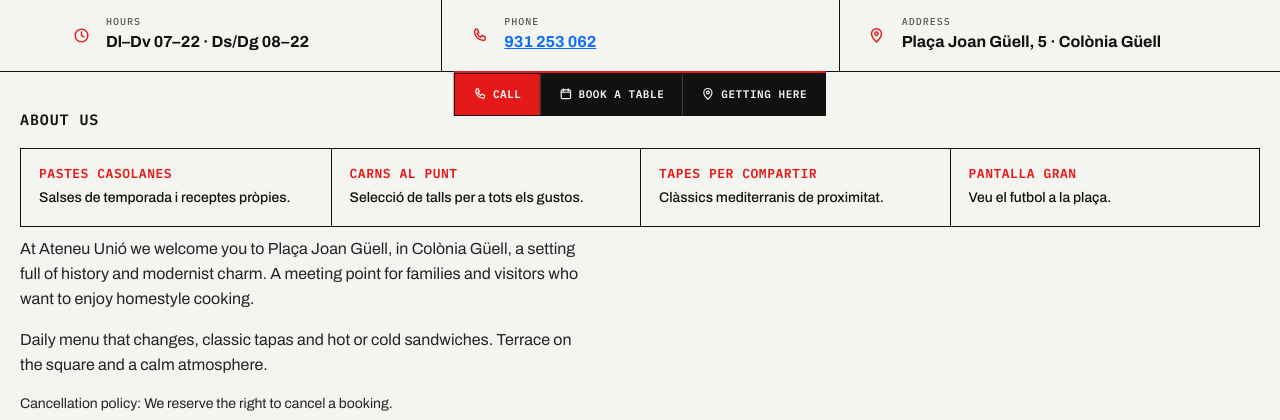
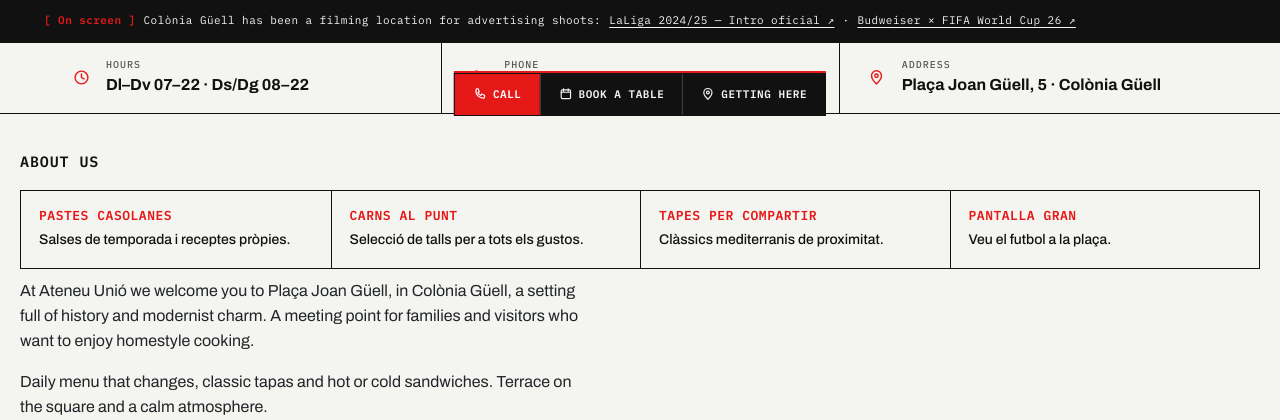
Before and after one commit to MallenK/BarRestaurantAteneuUnio, a PHP site: page / in a window 1280 px wide. Shown: the part 684-1104 px from the top of the page. Run offline with PHP 8.4, Linux system fonts and the light colour scheme; some libraries are stand-ins or nearby versions.

Commit message:
Add press-strip crediting Colònia Güell as an ad shoot location
Links to the two YouTube productions confirmed by the owner (LaLiga
2024/25 official intro, Budweiser x FIFA World Cup 26). Wording says
Colònia Güell / the area, not the venue itself, since only the
surroundings were confirmed as appearing on screen.

```diff
--- a/assets/css/styles.css
+++ b/assets/css/styles.css
@@ -72,6 +72,12 @@ nav a:hover{color:var(--red)}
 .btn-outline{background:transparent;color:var(--ink);border:1px solid var(--ink)}
 
 /* ===== INFO STRIP ===== */
+.press-strip{background:var(--ink);border-bottom:1px solid var(--ink)}
+.press-line{margin:0;padding:12px 0;font-size:11px;letter-spacing:.04em;color:var(--paper);display:flex;flex-wrap:wrap;gap:8px;align-items:center}
+.press-line .bracket{color:var(--red);font-weight:600}
+.press-line a{color:var(--paper);text-decoration:underline;text-underline-offset:3px}
+.press-line a:hover{color:var(--red)}
+
 .infostrip{border-bottom:1px solid var(--ink)}
 .infostrip .inner{display:grid;grid-template-columns:repeat(3,1fr)}
 .info{display:flex;gap:12px;align-items:center;padding:16px 24px;border-left:1px solid var(--ink)}
--- a/assets/js/app.js
+++ b/assets/js/app.js
@@ -84,6 +84,7 @@
       'nav.sobre':'Sobre', 'nav.arribar':'Arribar','nav.carta':'Carta','nav.horaris':'Horaris','nav.reserves':'Reserves','nav.galeria':'Galeria','nav.contacte':'Contacte',
       'hero.eyebrow':'Plaça Joan Güell · Colònia Güell','hero.pill1':'La terrassa','hero.pill2':'Cripta Gaudí, a 5 min','hero.title':'Ateneu Unió · Bar Restaurant','hero.desc':'Cuina mediterrània, tapes i bocates al cor de la Colònia Güell.',
       'cta.reservar':'Reserva taula','cta.vercarta':'Veure carta',
+      'press.label':'A la pantalla','press.text':'La Colònia Güell ha estat escenari de rodatges publicitaris:',
       'info.horari':'Horari','info.tel':'Telèfon','info.adreca':'Adreça',
       'sobre.titulo':'Sobre nosaltres','sobre.p1':'A l’Ateneu Unió, t’obrim les portes a la Plaça Joan Güell, al cor de la Colònia Güell, un entorn ple d’història i encant modernista. Som punt de trobada per a famílies i visitants que volen gaudir d’una cuina casolana i propera.',
       'sobre.p2':'Menú del dia variable, tapes clàssiques i bocates freds i calents. Terrassa a la plaça i ambient tranquil.',
@@ -109,6 +110,7 @@
       'nav.sobre':'Sobre','nav.arribar':'Cómo llegar','nav.carta':'Carta','nav.horaris':'Horarios','nav.reserves':'Reservas','nav.galeria':'Galería','nav.contacte':'Contacto',
       'hero.eyebrow':'Plaça Joan Güell · Colonia Güell','hero.pill1':'La terraza','hero.pill2':'Cripta Gaudí, a 5 min','hero.title':'Ateneu Unió · Bar Restaurante','hero.desc':'Cocina mediterránea, tapas y bocatas en el corazón de la Colonia Güell.',
       'cta.reservar':'Reservar mesa','cta.vercarta':'Ver carta',
+      'press.label':'En pantalla','press.text':'La Colonia Güell ha sido escenario de rodajes publicitarios:',
       'info.horari':'Horario','info.tel':'Teléfono','info.adreca':'Dirección',
       'sobre.titulo':'Sobre nosotros','sobre.p1':'En Ateneu Unió te abrimos las puertas en la Plaça Joan Güell, en la Colonia Güell, un entorno lleno de historia y encanto modernista. Punto de encuentro para familias y visitantes que quieren disfrutar de cocina casera y cercana.',
       'sobre.p2':'Menú del día variable, tapas clásicas y bocatas fríos y calientes. Terraza en la plaza y ambiente tranquilo.',
@@ -134,6 +136,7 @@
       'nav.sobre':'About','nav.arribar':'Getting here','nav.carta':'Menu','nav.horaris':'Hours','nav.reserves':'Bookings','nav.galeria':'Gallery','nav.contacte':'Contact',
       'hero.eyebrow':'Plaça Joan Güell · Colònia Güell','hero.pill1':'The terrace','hero.pill2':'Gaudí Crypt, 5 min away','hero.title':'Ateneu Unió · Bar Restaurant','hero.desc':'Mediterranean food, tapas and sandwiches in the heart of Colònia Güell.',
       'cta.reservar':'Book a table','cta.vercarta':'See menu',
+      'press.label':'On screen','press.text':'Colònia Güell has been a filming location for advertising shoots:',
       'info.horari':'Hours','info.tel':'Phone','info.adreca':'Address',
       'sobre.titulo':'About us','sobre.p1':'At Ateneu Unió we welcome you to Plaça Joan Güell, in Colònia Güell, a setting full of history and modernist charm. A meeting point for families and visitors who want to enjoy homestyle cooking.',
       'sobre.p2':'Daily menu that changes, classic tapas and hot or cold sandwiches. Terrace on the square and a calm atmosphere.',
--- a/index.html
+++ b/index.html
@@ -178,6 +178,19 @@ height="0" width="0" style="display:none;visibility:hidden"></iframe></noscript>
       </div>
     </div>
   </section>
+</div>
+
+<!-- PRESS / APARICIONS -->
+<div class="press-strip" aria-label="Aparicions">
+  <div class="container">
+    <p class="mono press-line">
+      <span class="bracket" data-i18n="press.label">A LA PANTALLA</span>
+      <span data-i18n="press.text">La Colònia Güell ha estat escenari de rodatges publicitaris:</span>
+      <a href="https://www.youtube.com/watch?v=fU2TC3ABeZY" target="_blank" rel="noopener">LaLiga 2024/25 — Intro oficial ↗</a>
+      <span aria-hidden="true">·</span>
+      <a href="https://www.youtube.com/watch?v=w0oRTljtx0o" target="_blank" rel="noopener">Budweiser × FIFA World Cup 26 ↗</a>
+    </p>
+  </div>
 </div>
 
 <!-- INFO STRIP -->
```
